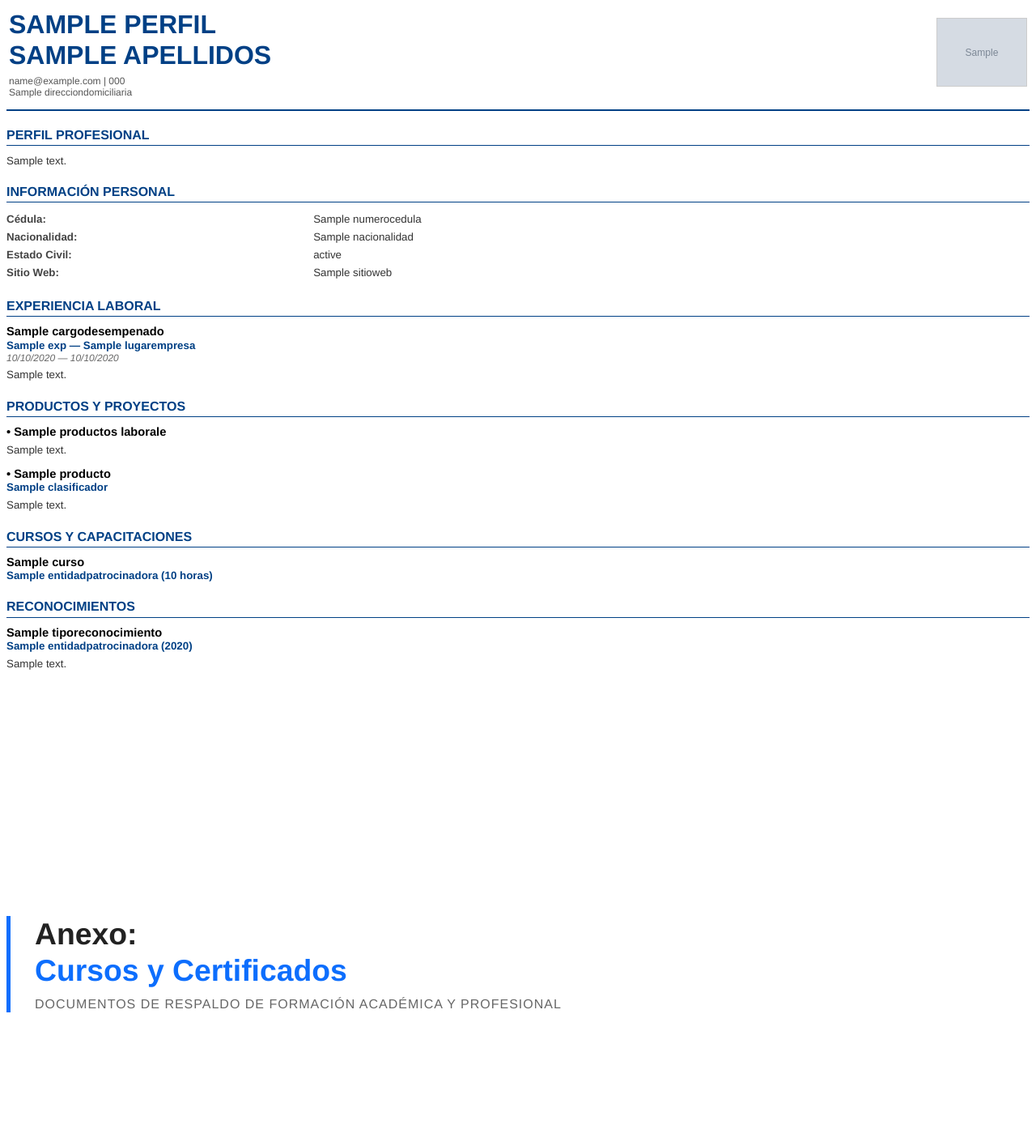
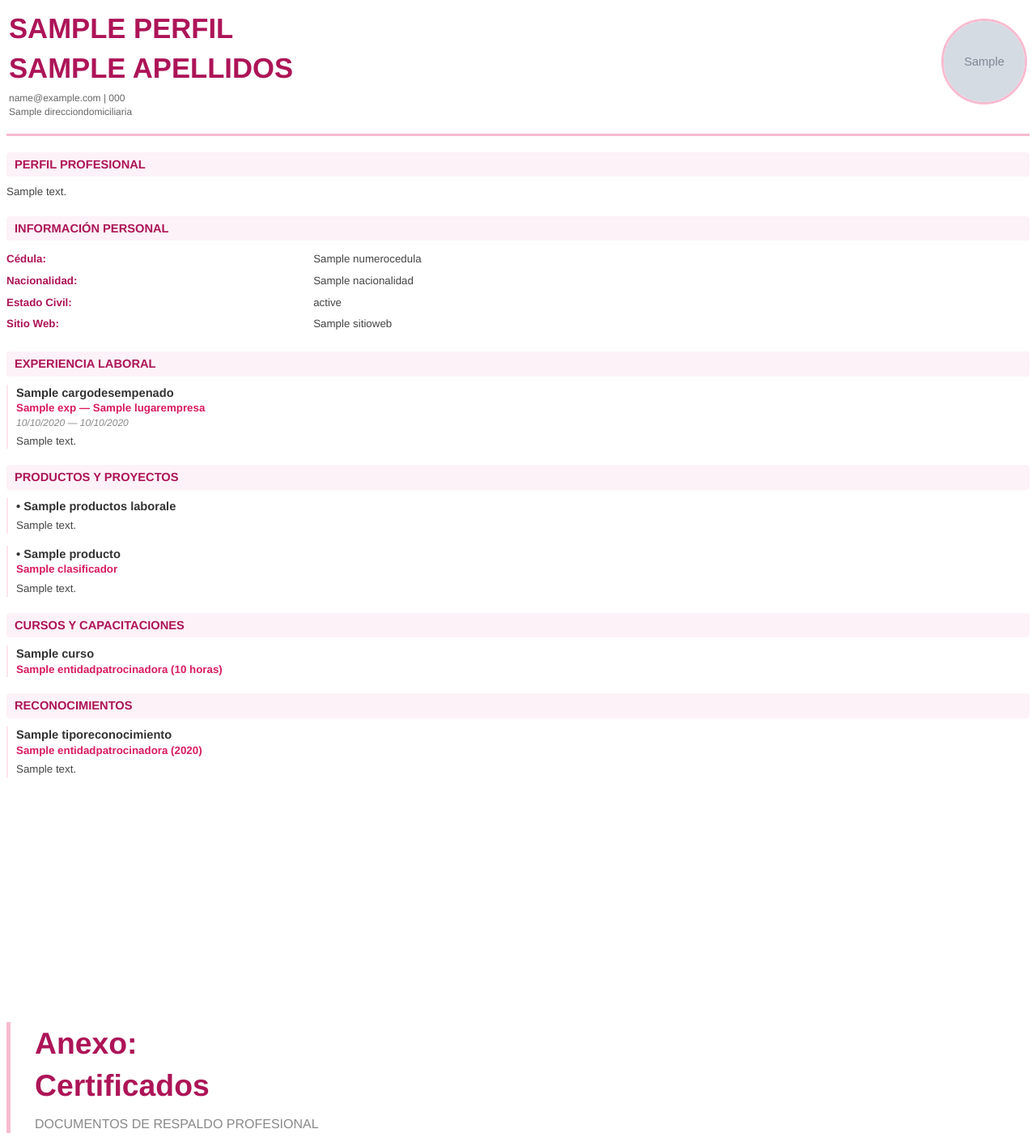
Before and after one commit to dmolina994/DAYANA-MOLINA-CV, a Django app: template Perfil/templates/cv_pdf_maestro.html in a window 1280 px wide. Shown: the whole page at 81% size. Before the commit the page ends 1250 px from the top, so only its background shows below. Run offline with Django 5.2, Linux system fonts and the light colour scheme; the template is opened without the code that fills it: most values are stand-ins (such as "Sample title", 1, 10 or a date in 2020); grey boxes marked "Sample" are stand-in pictures.

Commit message:
actualizacion en el diseño

```diff
--- a/Perfil/templates/cv_pdf_maestro.html
+++ b/Perfil/templates/cv_pdf_maestro.html
@@ -9,74 +9,79 @@
         }
         body {
             font-family: Helvetica, Arial, sans-serif;
-            color: #333;
-            line-height: 1.2;
+            color: #444;
+            line-height: 1.4;
             font-size: 10pt;
         }
 
-        /* Salto de página */
         .page-break { display: block; page-break-before: always; }
 
-        /* Estilo Minimalista para el Anexo */
+        /* Estilo Anexo Rosa Pastel */
         .anexo-minimal {
             text-align: left;
             margin-top: 8cm;
-            border-left: 5px solid #0d6efd; /* Solo una línea azul fina al costado */
+            border-left: 5px solid #f8bbd0; /* Rosa pastel suave */
             padding-left: 30px;
         }
         .anexo-title {
             font-size: 28pt;
             font-weight: bold;
-            color: #222;
+            color: #ad1457; /* Rosa fuerte profesional */
             margin: 0;
         }
         .anexo-subtitle {
             font-size: 12pt;
-            color: #666;
+            color: #888;
             margin-top: 10px;
             text-transform: uppercase;
-            letter-spacing: 1px;
         }
 
-        /* Estilos del CV */
-        .header { width: 100%; border-bottom: 2px solid #004085; padding-bottom: 10px; margin-bottom: 20px; }
-        .name { font-size: 24pt; font-weight: bold; text-transform: uppercase; color: #004085; }
-        .contact-info { font-size: 9pt; color: #555; margin-top: 5px; }
+        /* Estilos del CV Profesional */
+        .header { width: 100%; border-bottom: 3px solid #f8bbd0; padding-bottom: 15px; margin-bottom: 20px; }
+        .name { font-size: 26pt; font-weight: bold; text-transform: uppercase; color: #ad1457; }
+        .contact-info { font-size: 9pt; color: #666; margin-top: 5px; }
 
         .section-title {
-            font-weight: bold; text-transform: uppercase; font-size: 12pt;
-            margin-top: 20px; color: #004085; border-bottom: 1px solid #004085;
-            padding-bottom: 3px; margin-bottom: 10px;
+            font-weight: bold; text-transform: uppercase; font-size: 11pt;
+            margin-top: 20px; color: #ad1457; background-color: #fdf2f8;
+            padding: 5px 10px; border-radius: 4px; margin-bottom: 10px;
         }
 
         .data-table { width: 100%; border-collapse: collapse; }
-        .label { font-weight: bold; width: 30%; padding: 3px 0; color: #444; }
-        .value { width: 70%; padding: 3px 0; }
+        .label { font-weight: bold; width: 30%; padding: 4px 0; color: #ad1457; }
+        .value { width: 70%; padding: 4px 0; }
 
-        .item-container { margin-bottom: 12px; }
-        .item-title { font-weight: bold; font-size: 11pt; color: #000; }
-        .item-subtitle { font-weight: bold; color: #004085; font-size: 10pt; }
-        .item-date { font-size: 9pt; color: #666; font-style: italic; }
-        .item-desc { margin-top: 5px; text-align: justify; line-height: 1.3; }
+        .item-container { margin-bottom: 15px; border-left: 2px solid #fce4ec; padding-left: 10px; }
+        .item-title { font-weight: bold; font-size: 11pt; color: #333; }
+        .item-subtitle { font-weight: bold; color: #d81b60; font-size: 10pt; }
+        .item-date { font-size: 9pt; color: #888; font-style: italic; }
+        .item-desc { margin-top: 5px; text-align: justify; }
 
-        .photo-box { text-align: right; }
-        .photo { width: 110px; height: auto; border: 1px solid #ccc; }
+        .photo-box { text-align: right; vertical-align: middle; }
+        .photo {
+            width: 100px;
+            height: 100px;
+            border: 3px solid #f8bbd0;
+            border-radius: 50%; /* Foto circular */
+        }
     </style>
 </head>
 <body>
 
     <table class="header">
         <tr>
-            <td width="70%">
+            <td width="75%">
                 <div class="name">{{ perfil.nombres }}<br>{{ perfil.apellidos }}</div>
                 <div class="contact-info">
-                    {{ perfil.email_contacto }} | {{ perfil.telefonofijo }}<br>
+                    {% if perfil.email_contacto %}{{ perfil.email_contacto }} | {% endif %}
+                    {{ perfil.telefonofijo|default:perfil.telefonoconvencional }}<br>
                     {{ perfil.direcciondomiciliaria }}
                 </div>
             </td>
-            <td width="30%" class="photo-box">
-                {% if perfil.fotoperfil %}
-                    <img src="{{ perfil.fotoperfil.url }}" class="photo">
+            <td width="25%" class="photo-box">
+                {% if perfil.foto %}
+                    {# Usamos la URL directa de Cloudinary/Media #}
+                    <img src="{{ perfil.foto.url }}" class="photo">
                 {% endif %}
             </td>
         </tr>
@@ -108,7 +113,7 @@
         </div>
     {% endfor %}
 
-    {% if productos or productos_laborales %}
+    {% if productos_laborales or productos %}
     <div class="section-title">Productos y Proyectos</div>
     {% for pl in productos_laborales %}
         <div class="item-container">
@@ -147,8 +152,8 @@
     <div class="page-break"></div>
     <div class="anexo-minimal">
         <div class="anexo-title">Anexo:</div>
-        <div class="anexo-title" style="color: #0d6efd;">Cursos y Certificados</div>
-        <p class="anexo-subtitle">Documentos de respaldo de formación académica y profesional</p>
+        <div class="anexo-title">Certificados</div>
+        <p class="anexo-subtitle">Documentos de respaldo profesional</p>
     </div>
 
 </body>
```
